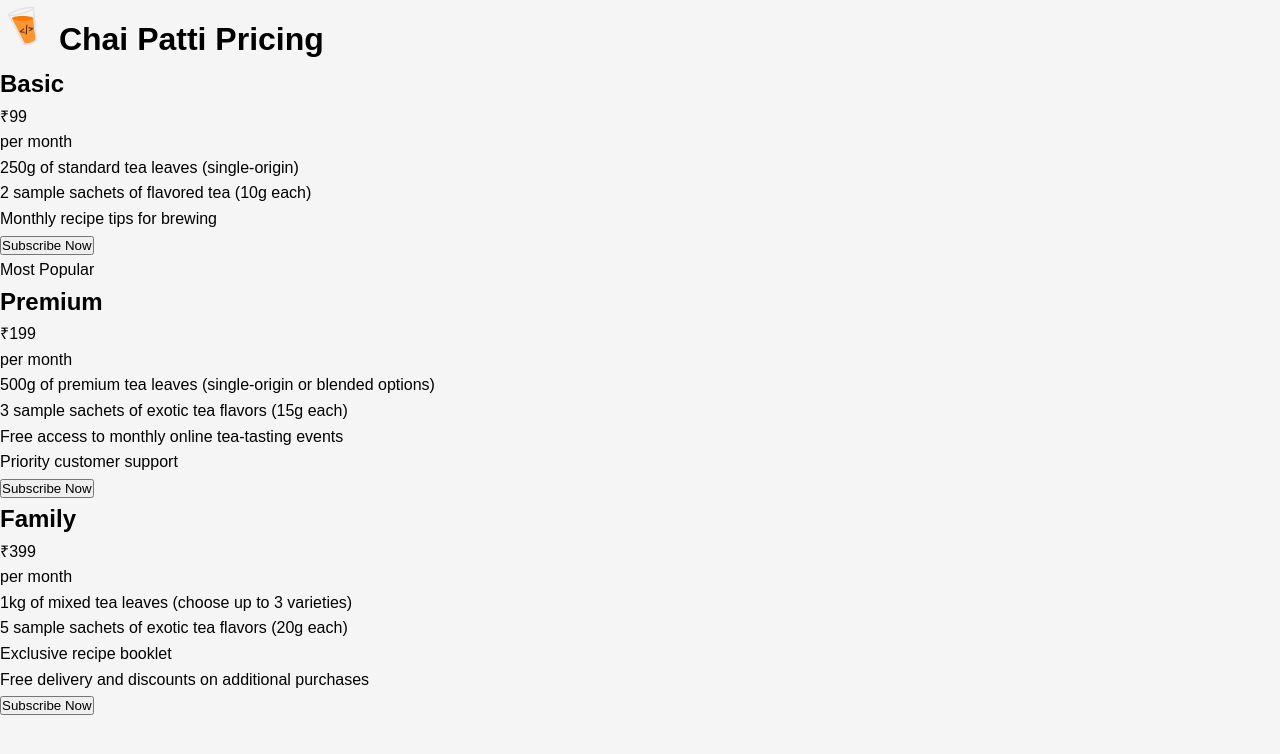
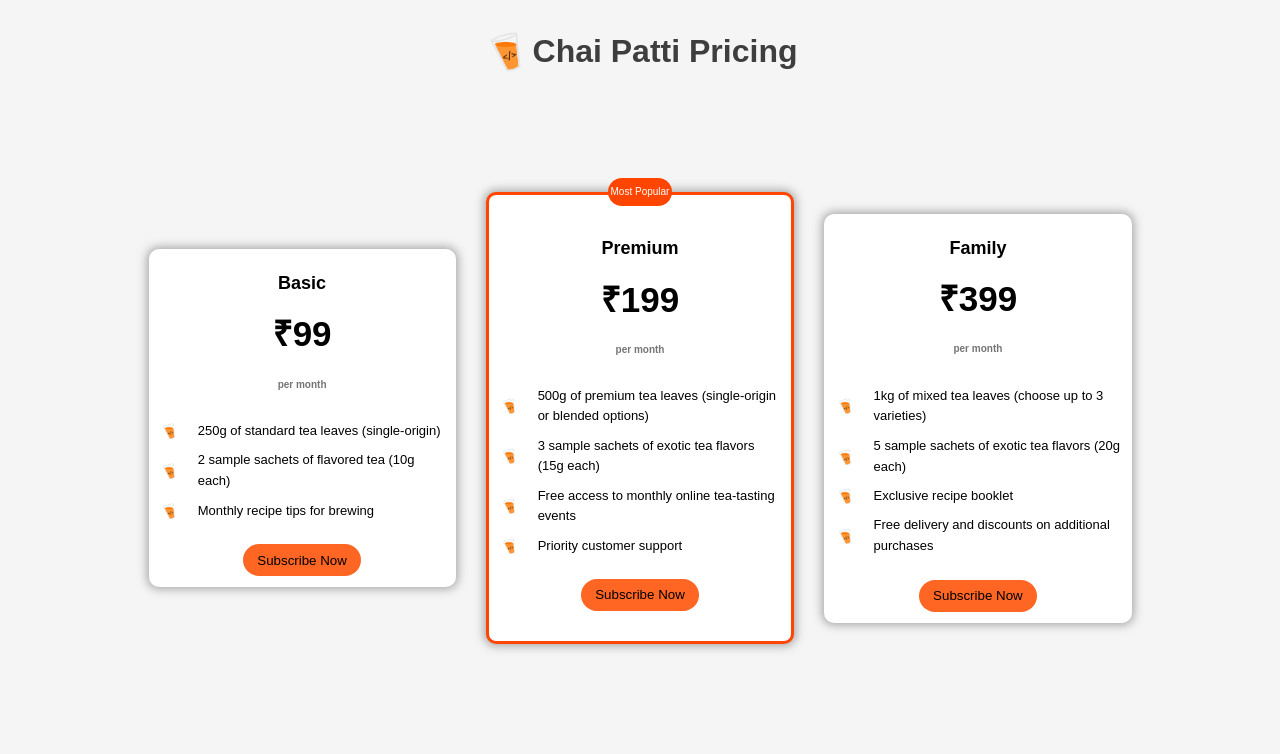
Before and after one commit to PRAJWALMHASKAR/cohort-pricing-table-challenge, a website: page pricing-table-1/index.html in a window 1280 px wide. Drawn offline with Linux system fonts and the light colour scheme.

Commit message:
styled cards | added box-shadow

```diff
--- a/pricing-table-1/challenge.css
+++ b/pricing-table-1/challenge.css
@@ -14,22 +14,56 @@ body {
 
 .container {
   /* Add your styles here */
+  display: flex;
+  justify-content: center;
+  align-items: center;
+  flex-direction: column;
+  margin: 2% 0;
 }
 
 h1 {
   /* Add your styles here */
+  color: rgba(0, 0, 0, 0.75);
 }
 
 .pricing-heading {
   /* Add your styles here */
+  display: flex;
+  align-items: center;
+  justify-content: center;
+  padding-bottom: 2%;
+
 }
 
 .pricing-container {
   /* Add your styles here */
+  display: flex;
+  justify-content: center;
+  align-items: center;
+  /* background-color: rgb(84, 84, 84); */
+  width: 100vw;
+  height: 79vh;
+  padding: 0 10%;
+  gap: 3%;
 }
 
 .pricing-card {
   /* Add your styles here */
+  border: 1px solid transparent;
+  border-radius: 10px;
+  width: 30%;
+  background-color: white;
+  display: flex;
+  flex-direction: column;
+  justify-content: center;
+  align-items: center;
+  padding: 1% 1%;
+  box-shadow: 0px 0px 10px 2px rgba(88, 88, 88, 0.511);
+}
+
+.pricing-card h2 {
+  font-size: large;
+  margin-top: 3%;
 }
 
 .pricing-card:hover {
@@ -38,30 +72,83 @@ h1 {
 
 .pricing-card.popular {
   /* Add your styles here */
+  border: 3px solid orangered;
+  position: relative;
+  padding: 3% 1%;
 }
 
 .popular-badge {
   /* Add your styles here */
+  position: absolute;
+  top: -3.8%;
+  border: none;
+  background-color: orangered;
+  color: white;
+  padding: 2% 1%;
+  border-radius: 25px;
+  font-size: x-small;
 }
 
 .price {
   /* Add your styles here */
+  font-size: 35px;
+  font-weight: 700;
+  margin: 3% 0;
 }
 
 .period {
   /* Add your styles here */
+  font-size: 10px;
+  font-weight: 600;
+  color: rgba(35, 34, 34, 0.625);
+  margin: 2% 0;
 }
 
 .features {
+  font-size: small;
   /* Add your styles here */
+  list-style: none;
+  /* line-height: 0%; */
+  margin: 5% 0;
+  /* text-align: center; */
 }
 
 .features li {
   /* Add your styles here */
+  margin: 3% 0;
 }
+
+.features li img {
+  /* padding-right: 20px; */
+  margin-right: 10px;
+  /* margin-bottom: 50px; */
+}
+
+ul {
+  list-style-type: none;
+  /* Removes the default bullet */
+  padding-left: 0;
+  /* Space for the custom bullet */
+}
+
+li {
+  background: url("assets/chaicodelogo.png") no-repeat left center;
+  /* Use image as bullet */
+  background-size: 20px 20px;
+  /* Set the dimensions of the image */
+  padding-left: 38px;
+  /* Add space between bullet and text */
+}
+
 
 .subscribe-btn {
   /* Add your styles here */
+  background-color: rgb(255, 101, 35);
+  border: none;
+  /* border: 1px solid black; */
+  padding: 3% 5%;
+  vertical-align: middle;
+  border-radius: 25px;
 }
 
 .subscribe-btn:hover {
```
Also changed, not shown: pricing-table-1/index.html (+14 -11 lines).
